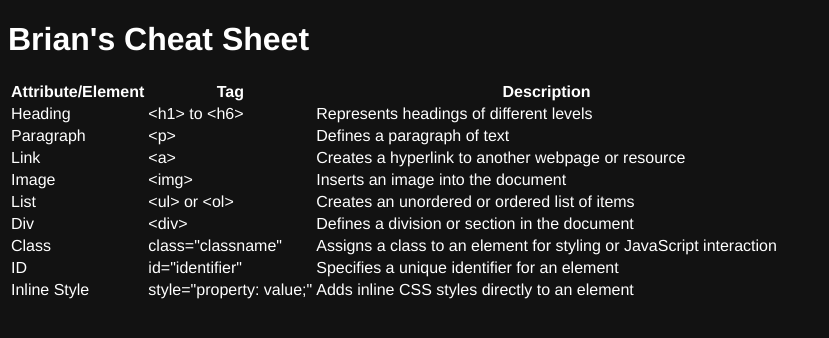
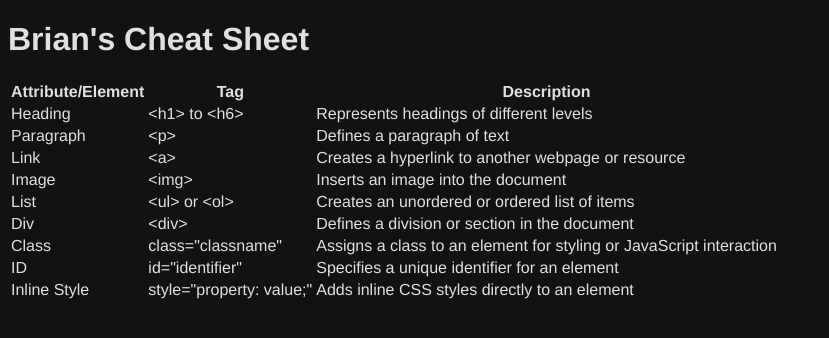
Before and after one commit to SkipeeMcghee/CheatSheet, a plain HTML site: page index.html in a window 1280 px wide. Shown: the whole page, without its empty margins (0-829 px from the left). Drawn offline with Linux system fonts and the light colour scheme.

Commit message:
softerWhiteText

```diff
--- a/resources/css/styles.css
+++ b/resources/css/styles.css
@@ -1,5 +1,5 @@
 * {
     background-color: #121212;
-    color:white;
+    color: rgb(255, 255, 255, 0.87);
     font-family: 'Helvetica', sans-serif;
   }
```
